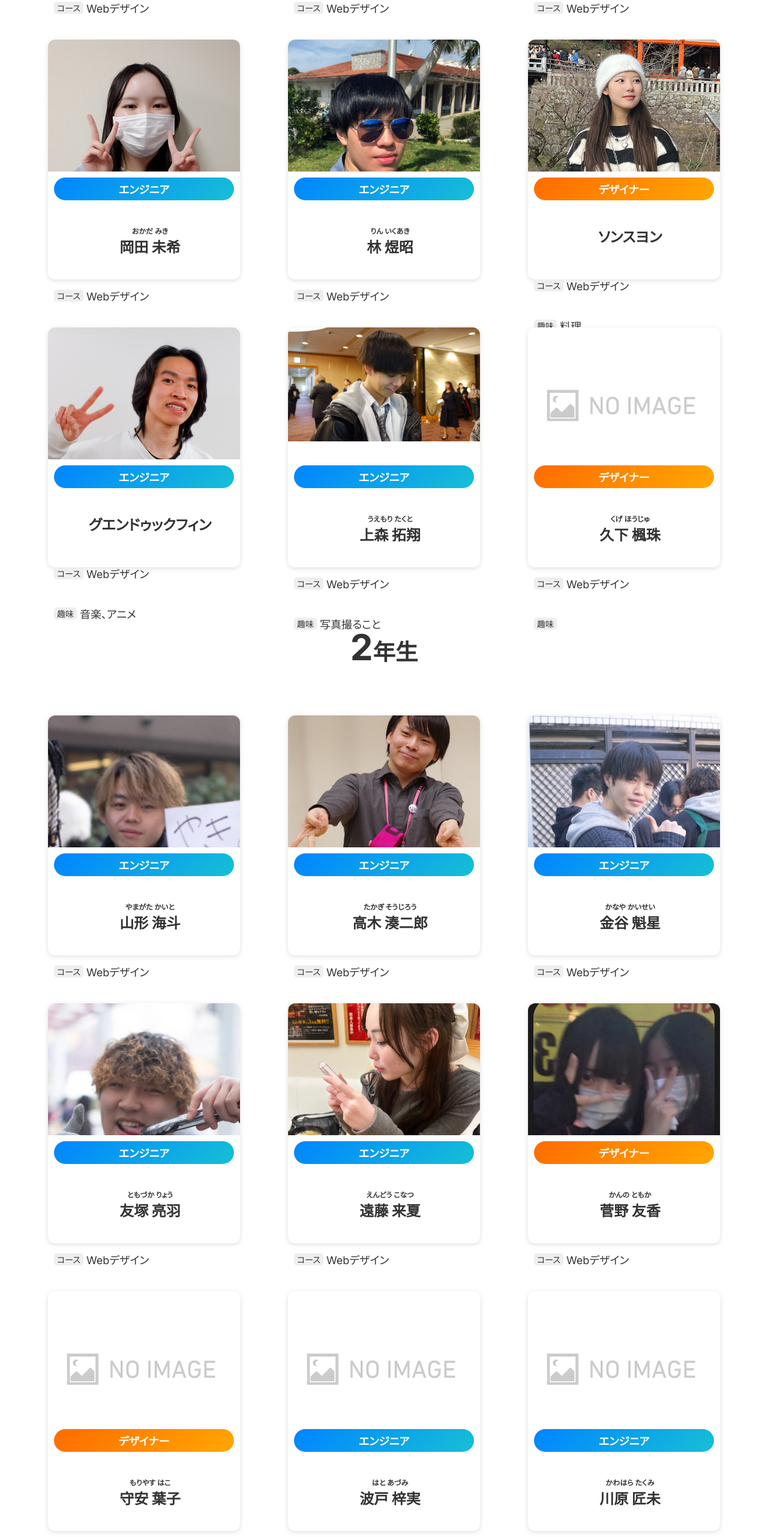
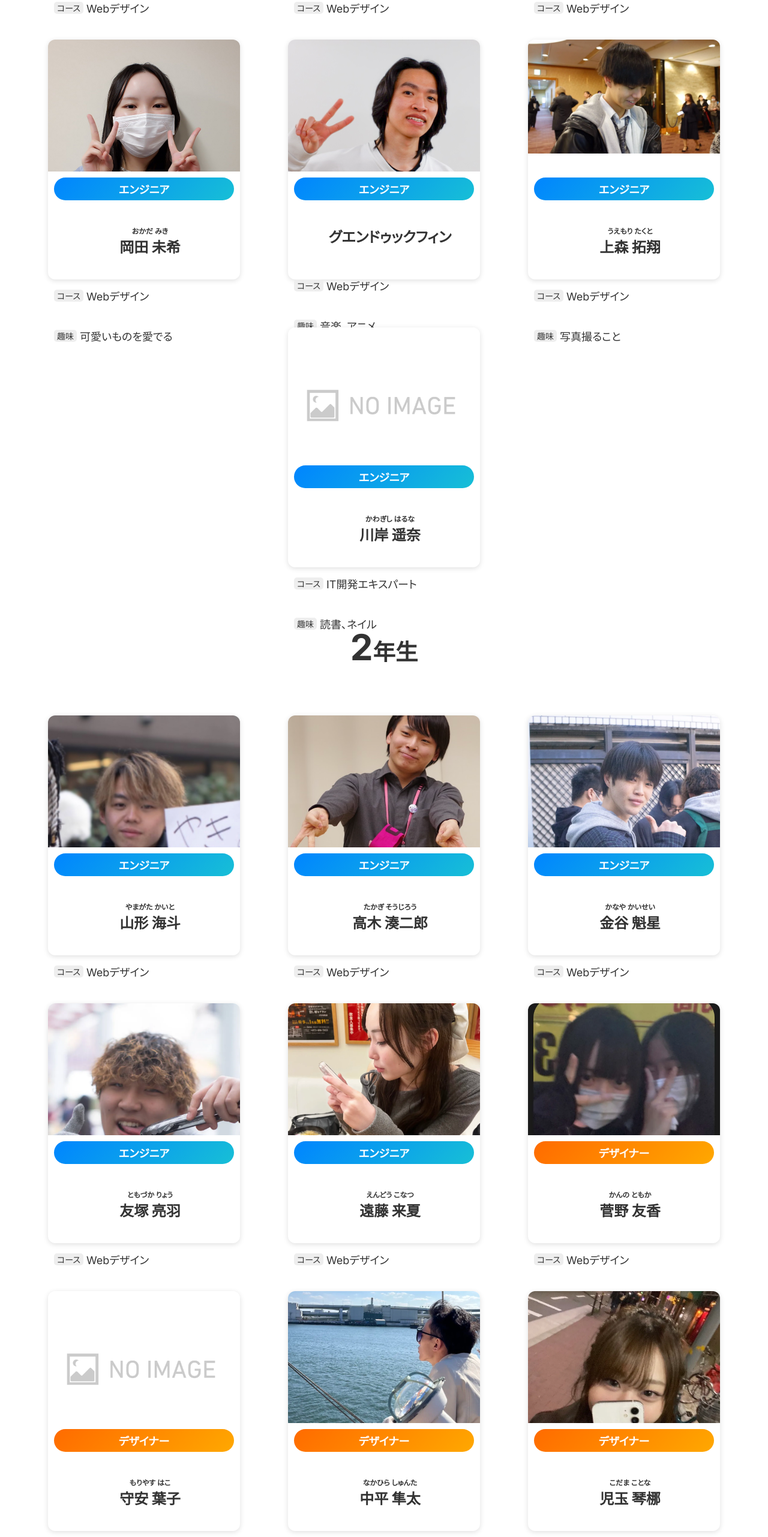
Before and after one commit to HondaYt/w2c-member-page, a Next.js app: page / in a window 1280 px wide. Shown: the part 7333-9896 px from the top of the page at 60% size. Built offline with nearby package versions, Linux system fonts and the light colour scheme.

Commit message:
追加メンバーのプロフィール変更＆除名メンバーの削除

```diff
--- a/src/components/Members.tsx
+++ b/src/components/Members.tsx
@@ -66,23 +66,33 @@ const membersByGrade = {
             kana: "もりやす はこ",
             course: "Webデザイン",
             field: "designer",
-            hobby: "",
-            message: "",
+            hobby: "お絵描き",
+            message: "一人暮らしなのでたくさんご飯お誘いください🍻",
             image: "unnamed.png",
         },
         {
-            name: "波戸 梓実",
-            kana: "はと あづみ",
-            course: "IT開発エキスパート",
-            field: "engineer",
-            hobby: "",
-            message: "",
-            image: "unnamed.png",
+            name: "中平 隼太",
+            kana: "なかひら しゅんた",
+            course: "Webデザイン",
+            field: "designer",
+            hobby: "イラスト、ゲーム、運動",
+            message:
+                "やる気の塊と化しているので仲良くしていただけると嬉しいです。",
+            image: "nakahira.webp",
         },
         {
-            name: "川原 匠未",
-            kana: "かわはら たくみ",
+            name: "児玉 琴梛",
+            kana: "こだま ことな",
             course: "Webデザイン",
+            field: "designer",
+            hobby: "食事",
+            message: "仲良くしてください！頑張ります😃",
+            image: "kodama.webp",
+        },
+        {
+            name: "小林 ",
+            kana: "こばやし あおい",
+            course: "IT開発エキスパート",
             field: "engineer",
             hobby: "",
             message: "",
@@ -130,24 +140,6 @@ const membersByGrade = {
             image: "mokada.jpg",
         },
         {
-            name: "林 煜昭",
-            kana: "りん いくあき",
-            course: "Webデザイン",
-            field: "engineer",
-            hobby: "アイドル、バイク",
-            message: "一緒にWebクリエイターを目指して頑張りましょう！！",
-            image: "irin.jpg",
-        },
-        {
-            name: "ソンスヨン",
-
-            course: "Webデザイン",
-            field: "designer",
-            hobby: "料理",
-            message: "作品を作るのは楽しいですよね!",
-            image: "sson.jpg",
-        },
-        {
             name: "グエンドゥックフィン",
             course: "Webデザイン",
             field: "engineer",
@@ -165,12 +157,13 @@ const membersByGrade = {
             image: "tuemori.webp",
         },
         {
-            name: "久下 楓珠",
-            kana: "くげ ほうじゅ",
-            course: "Webデザイン",
-            field: "designer",
-            hobby: "",
-            message: "",
+            name: "川岸 遥奈",
+            kana: "かわぎし はるな",
+            course: "IT開発エキスパート",
+            field: "engineer",
+            hobby: "読書、ネイル",
+            message:
+                "ITとWebコースでなんか交流したり、ハッカソンに出たりしたいなーって思っています！",
             image: "unnamed.png",
         },
     ],
```
Also changed, not shown: public/assets/members/kodama.webp (added), public/assets/members/nakahira.webp (added).
